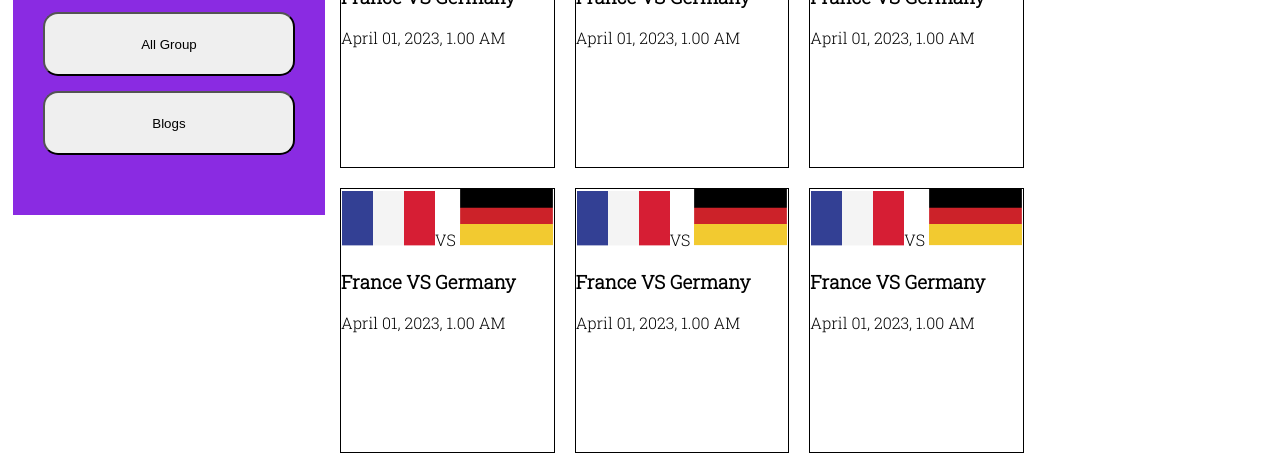
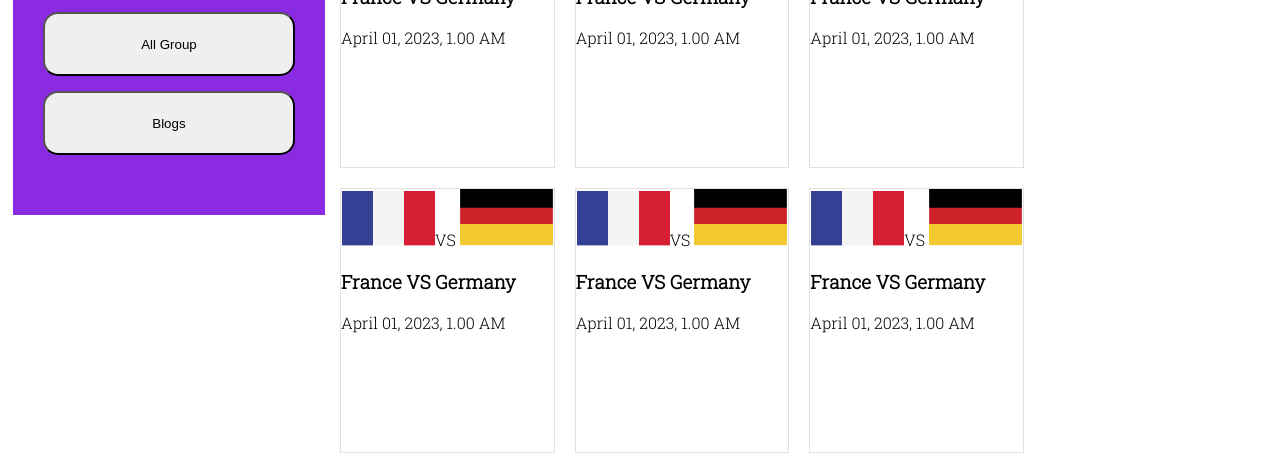
Before and after one commit to Ozyullah/flags-cups, a plain HTML site: page flug-cup.html in a window 1280 px wide. Shown: the part 825-1286 px from the top of the page. Drawn offline with Linux system fonts and the light colour scheme.

Commit message:
added new

```diff
--- a/flug-design.css
+++ b/flug-design.css
@@ -86,7 +86,7 @@ section{
     gap: 20px;
 }
 .container{
-    border: 1px solid black;
+    border: 0.5px solid rgba(190, 184, 184, 0.432);
 }
 .items{
     margin: 10px;
```
